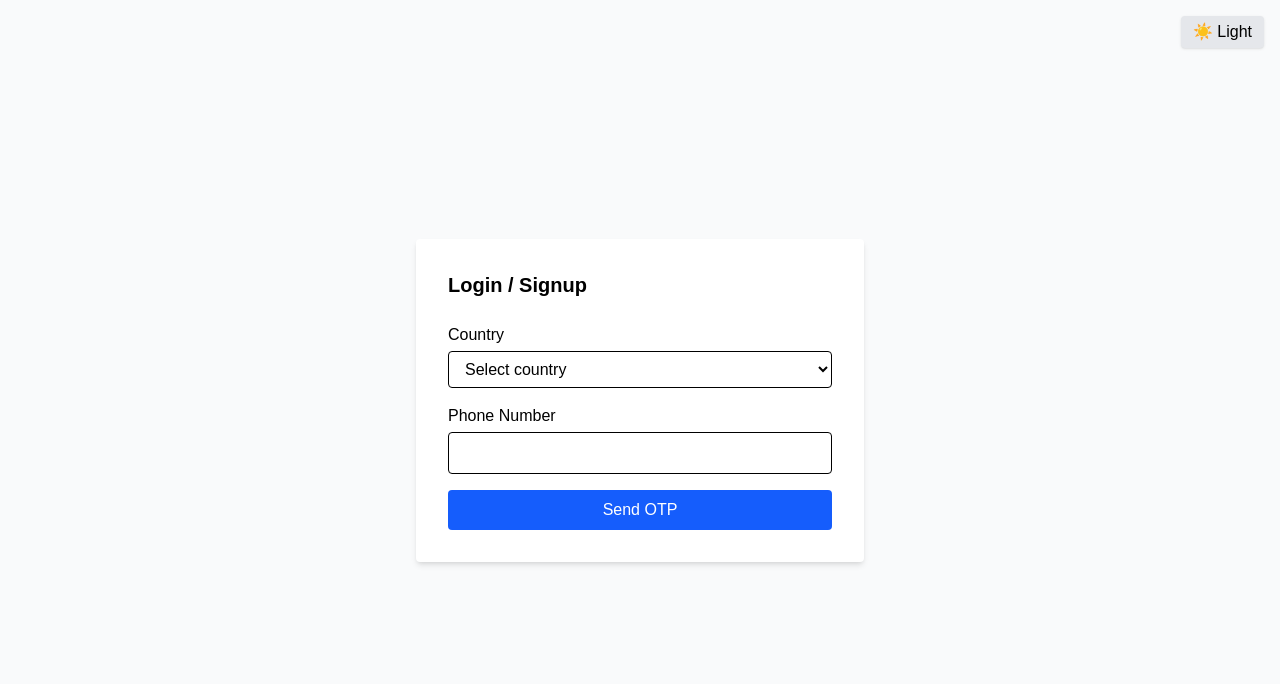
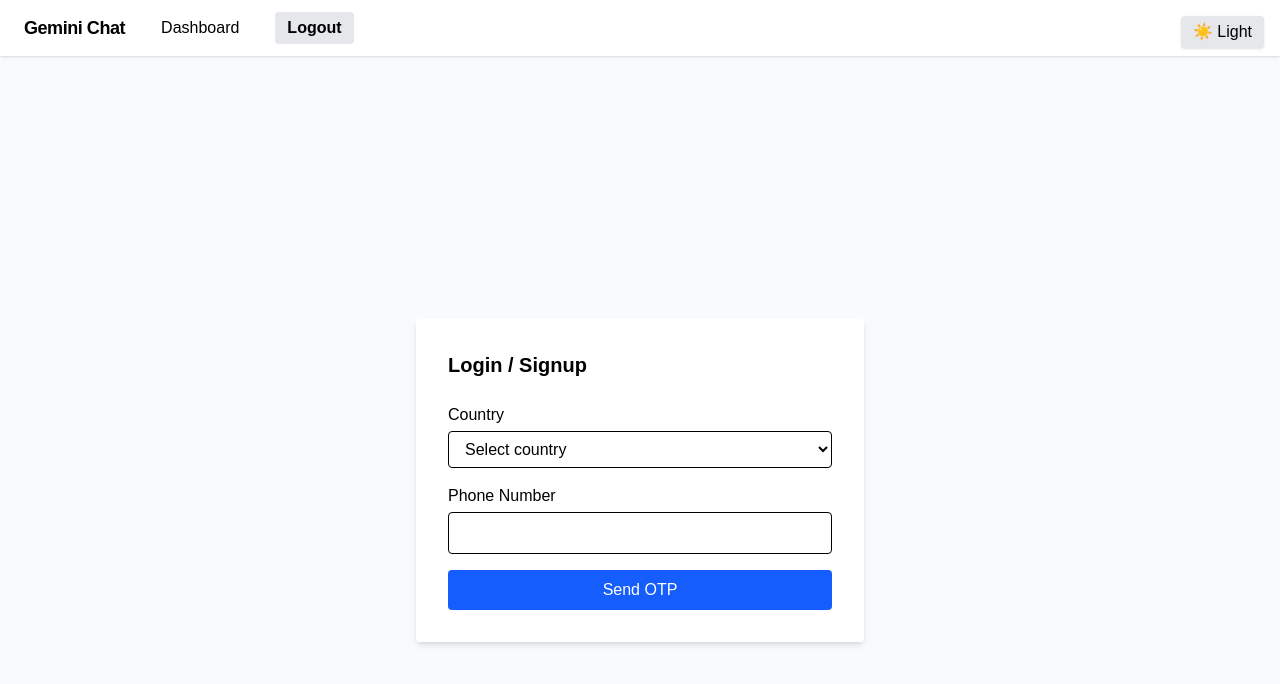
Before and after one commit to sinshalin17/gemini-clone-chat-app, a Next.js app: page /auth in a window 1280 px wide. Shown: the top 684 px of the page. Built offline with nearby package versions, Linux system fonts and the light colour scheme.

Commit message:
feat: add global navigation and theme toggle to all pages

```diff
--- /dev/null
+++ b/app/GlobalNav.tsx
@@ -0,0 +1,29 @@
+import Link from 'next/link';
+import { usePathname } from 'next/navigation';
+import ThemeToggle from './ThemeToggle';
+
+const navLinks = [
+  { href: '/dashboard', label: 'Dashboard' },
+  { href: '/auth', label: 'Logout' },
+];
+
+export default function GlobalNav() {
+  const pathname = usePathname();
+  return (
+    <nav className="w-full flex items-center justify-between px-6 py-3 bg-white dark:bg-gray-800 shadow mb-6">
+      <div className="flex items-center gap-6">
+        <span className="font-bold text-lg tracking-tight">Gemini Chat</span>
+        {navLinks.map((link) => (
+          <Link
+            key={link.href}
+            href={link.href}
+            className={`px-3 py-1 rounded hover:bg-gray-200 dark:hover:bg-gray-700 transition-colors ${pathname === link.href ? 'bg-gray-200 dark:bg-gray-700 font-semibold' : ''}`}
+          >
+            {link.label}
+          </Link>
+        ))}
+      </div>
+      <ThemeToggle />
+    </nav>
+  );
+}
--- a/app/layout.tsx
+++ b/app/layout.tsx
@@ -2,7 +2,7 @@
 import type { Metadata } from "next";
 import { Geist, Geist_Mono } from "next/font/google";
 import "./globals.css";
-import ThemeToggle from "./ThemeToggle";
+import GlobalNav from "./GlobalNav";
 
 const geistSans = Geist({
   variable: "--font-geist-sans",
@@ -31,9 +31,8 @@ export default function RootLayout({
         className={`${geistSans.variable} ${geistMono.variable} antialiased min-h-screen h-full bg-gray-50 dark:bg-gray-900 transition-colors`}
         tabIndex={0}
       >
-        {/* ThemeToggle is a client component */}
-        <ThemeToggle />
-        {children}
+  <GlobalNav />
+  {children}
       </body>
     </html>
   );
```
